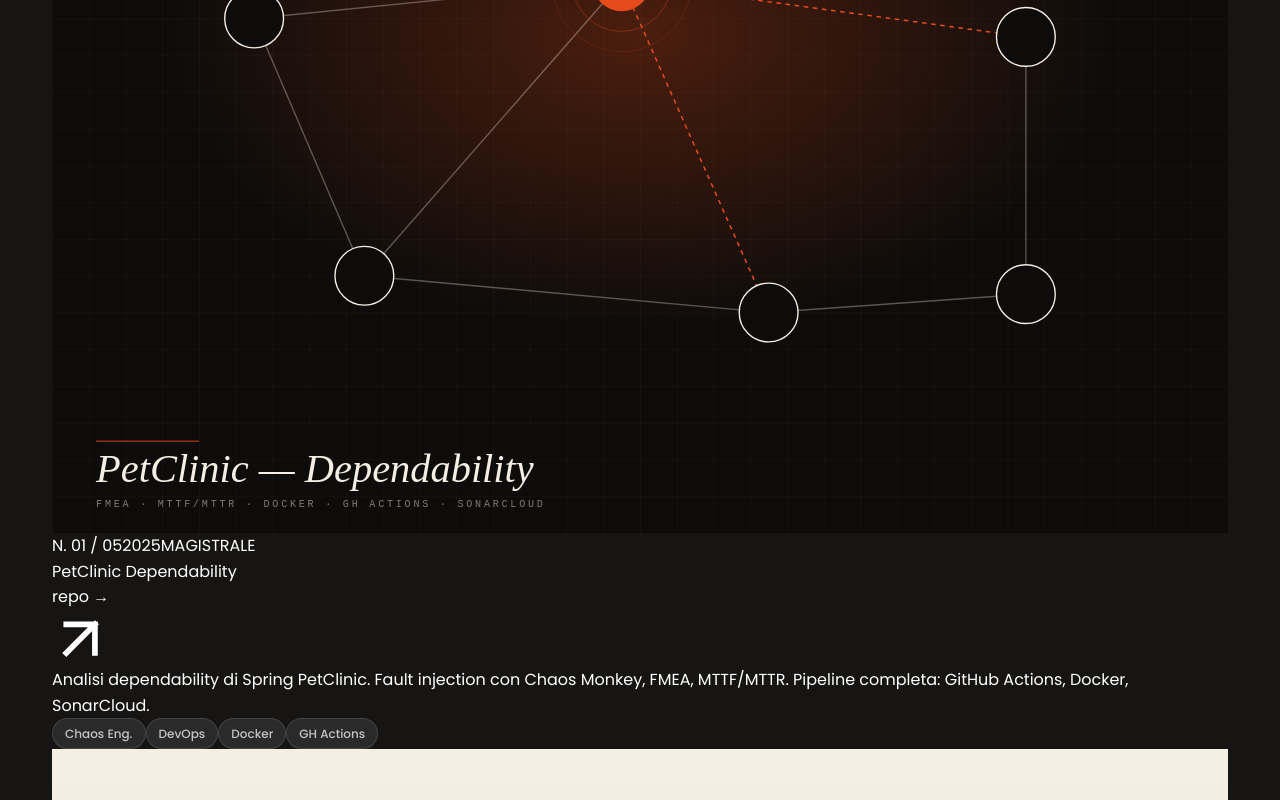
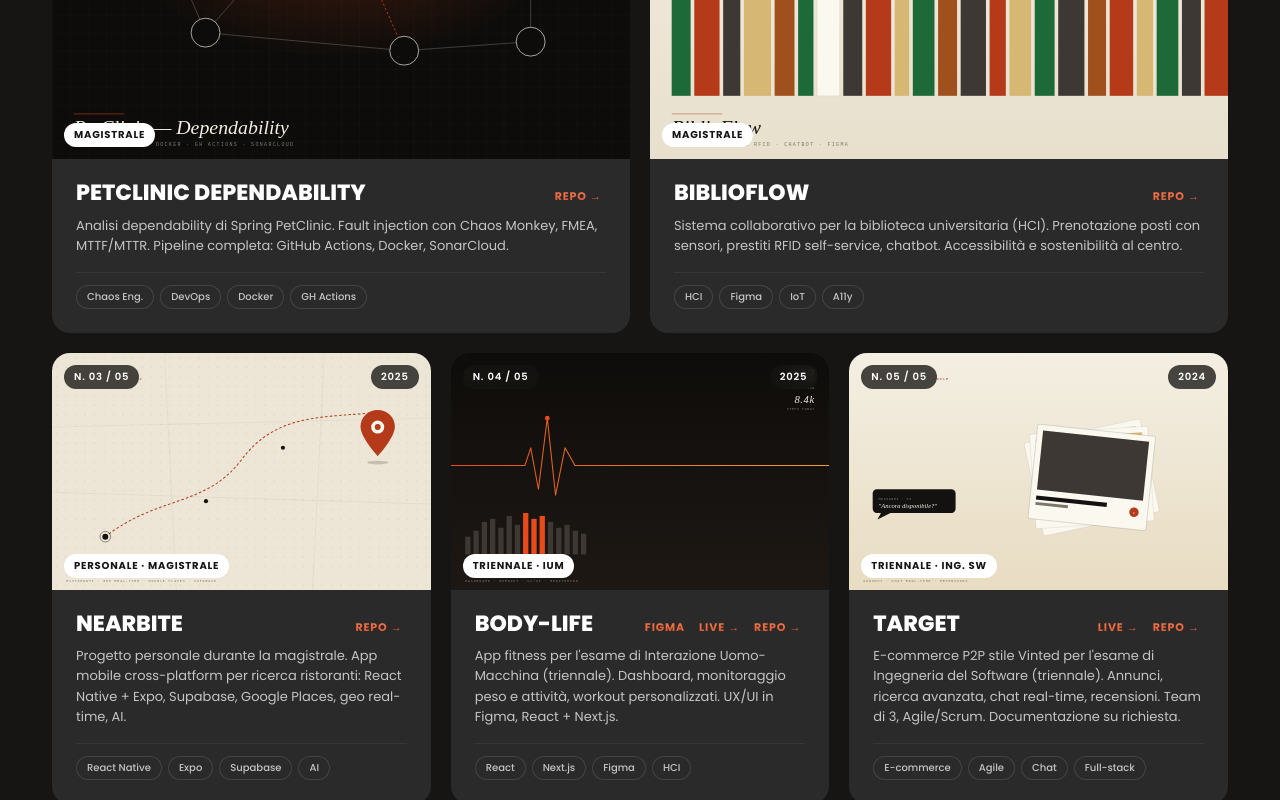
Before and after one commit to mariocelzo/portfolio-mario-celzo, a React (Vite) app: page / in a window 1280 px wide. Shown: the part 3420-4220 px from the top of the page. Built offline with nearby package versions, Linux system fonts and the light colour scheme.

Commit message:
style: restyle project cards to Figma rounded-card chrome

```diff
--- a/src/styles/index.css
+++ b/src/styles/index.css
@@ -4,3 +4,4 @@
 @import './tx/base.css';
 @import './tx/header.css';
 @import './tx/hero.css';
+@import './tx/work.css';
--- /dev/null
+++ b/src/styles/tx/work.css
@@ -0,0 +1,60 @@
+/* ──── Work grid (progetti) — chrome arrotondato in stile Figma ──── */
+.tx-work__grid {
+  display: grid;
+  grid-template-columns: repeat(6, 1fr);
+  gap: 20px;
+}
+.tx-work__card {
+  grid-column: span 3;
+  display: flex; flex-direction: column;
+  background: var(--bg-card);
+  border-radius: 18px;
+  overflow: hidden;
+  transition: transform 360ms cubic-bezier(0.16,1,0.3,1);
+}
+.tx-work__card:hover { transform: translateY(-4px); }
+.tx-work__card.span-2 { grid-column: span 2; }
+.tx-work__media {
+  position: relative; aspect-ratio: 16 / 10;
+  overflow: hidden; background: var(--bg-soft);
+}
+.tx-work__media img {
+  width: 100%; height: 100%;
+  object-fit: cover; display: block;
+  transition: transform 700ms cubic-bezier(0.16,1,0.3,1);
+}
+.tx-work__card:hover .tx-work__media img { transform: scale(1.05); }
+.tx-work__media .num, .tx-work__media .yr, .tx-work__media .lvl {
+  position: absolute;
+  font-family: var(--font-sans);
+  font-size: 10px; font-weight: 600; letter-spacing: 0.08em; text-transform: uppercase;
+  padding: 4px 10px; border-radius: 999px;
+  background: rgba(22,21,19,0.78);
+  backdrop-filter: blur(4px);
+  color: var(--ink);
+}
+.tx-work__media .num { top: 12px; left: 12px; }
+.tx-work__media .yr  { top: 12px; right: 12px; }
+.tx-work__media .lvl { bottom: 12px; left: 12px; background: var(--ink); color: var(--bg); font-weight: 700; }
+.tx-work__body { padding: 22px 24px 24px; display: flex; flex-direction: column; gap: 10px; flex: 1; }
+.tx-work__body .head { display: grid; grid-template-columns: 1fr auto; gap: 12px; align-items: baseline; }
+.tx-work__body h3 {
+  font-family: var(--font-sans); font-weight: 800; text-transform: uppercase;
+  font-size: clamp(18px, 2vw, 22px); line-height: 1.1; margin: 0; color: var(--ink);
+}
+.tx-work__body .head .repo {
+  font-size: 11px; font-weight: 700; letter-spacing: 0.08em; text-transform: uppercase;
+  color: transparent; background-image: var(--grad-work); -webkit-background-clip: text; background-clip: text;
+  display: inline-flex; align-items: center; gap: 4px; white-space: nowrap;
+}
+.tx-work__body p { font-size: 13px; line-height: 1.55; color: var(--ink-soft); margin: 0; }
+.tx-work__tags { display: flex; flex-wrap: wrap; gap: 6px; margin-top: 6px; padding-top: 12px; border-top: 1px solid var(--rule-soft); }
+.tx-work__tags .tx-chip { font-size: 10px; padding: 3px 10px; }
+
+@media (max-width: 900px) {
+  .tx-work__grid { grid-template-columns: 1fr 1fr; }
+  .tx-work__card, .tx-work__card.span-2 { grid-column: span 1; }
+}
+@media (max-width: 540px) {
+  .tx-work__grid { grid-template-columns: 1fr; }
+}
```
